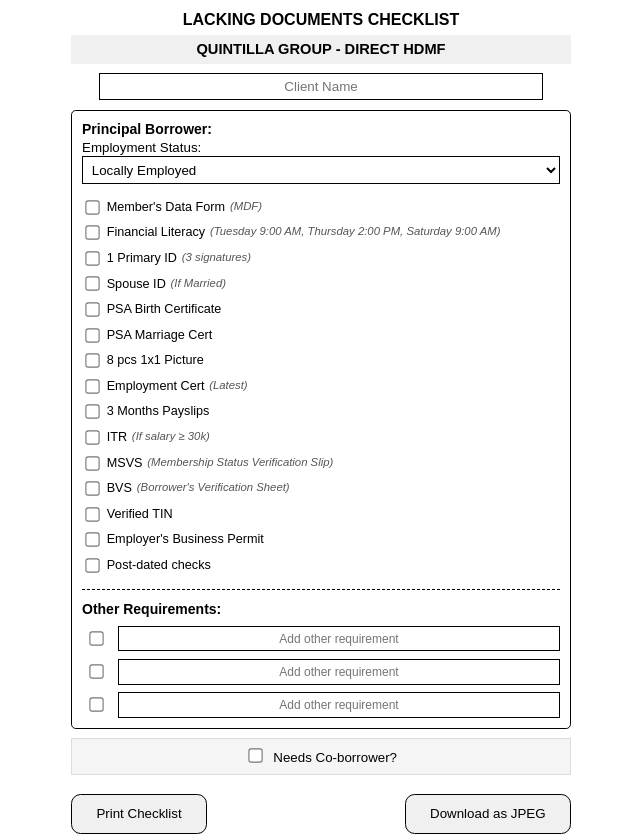
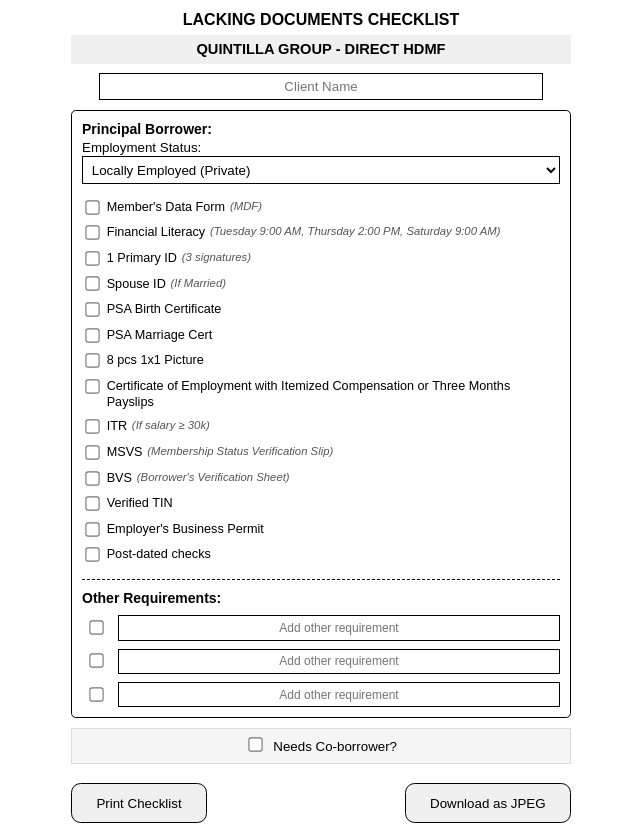
Before and after one commit to QGCoordinator/LackingDocumentsChecklst, a plain HTML site: page index.html in a window 1280 px wide. Shown: the whole page, without its empty margins (319-959 px from the left). Drawn offline with Linux system fonts and the light colour scheme.

Commit message:
Update index.html
private and government

```diff
--- a/index.html
+++ b/index.html
@@ -200,7 +200,8 @@
         <div><strong>Principal Borrower:</strong></div>
         <label>Employment Status:
             <select id="principalEmployment" onchange="updateRequirements()">
-                <option value="local">Locally Employed</option>
+                <option value="local-private">Locally Employed (Private)</option>
+                <option value="local-gov">Locally Employed (Government)</option>
                 <option value="ofw">OFW (Land-Based)</option>
                 <option value="seafarer">Seafarer</option>
                 <option value="self-employed">Self Employed</option>
@@ -233,7 +234,8 @@
         <div><strong>Co-Borrower:</strong></div>
         <label>Employment Status:
             <select id="coBorrowerEmployment" onchange="updateRequirements()">
-                <option value="local">Locally Employed</option>
+                <option value="local-private">Locally Employed (Private)</option>
+                <option value="local-gov">Locally Employed (Government)</option>
                 <option value="ofw">OFW (Land-Based)</option>
                 <option value="seafarer">Seafarer</option>
                 <option value="self-employed">Self Employed</option>
@@ -265,7 +267,7 @@
 
     <script>
         const requirements = {
-            local: [
+            "local-private": [
                 "Member's Data Form (MDF)",
                 "Financial Literacy (Tuesday 9:00 AM, Thursday 2:00 PM, Saturday 9:00 AM)",
                 "1 Primary ID (3 signatures)",
@@ -273,13 +275,27 @@
                 "PSA Birth Certificate",
                 "PSA Marriage Cert",
                 "8 pcs 1x1 Picture",
-                "Employment Cert (Latest)",
-                "3 Months Payslips",
+                "Certificate of Employment with Itemized Compensation or Three Months Payslips",
                 "ITR (If salary ≥ 30k)",
                 "MSVS (Membership Status Verification Slip)",
                 "BVS (Borrower's Verification Sheet)",
                 "Verified TIN",
                 "Employer's Business Permit",
+                "Post-dated checks"
+            ],
+            "local-gov": [
+                "Member's Data Form (MDF)",
+                "Financial Literacy (Tuesday 9:00 AM, Thursday 2:00 PM, Saturday 9:00 AM)",
+                "1 Primary ID (3 signatures)",
+                "Spouse ID (If Married)",
+                "PSA Birth Certificate",
+                "PSA Marriage Cert",
+                "8 pcs 1x1 Picture",
+                "Certificate of Employment with Itemized Compensation",
+                "Three Months Payslips",
+                "MSVS (Membership Status Verification Slip)",
+                "BVS (Borrower's Verification Sheet)",
+                "Verified TIN",
                 "Post-dated checks"
             ],
             ofw: [
```
